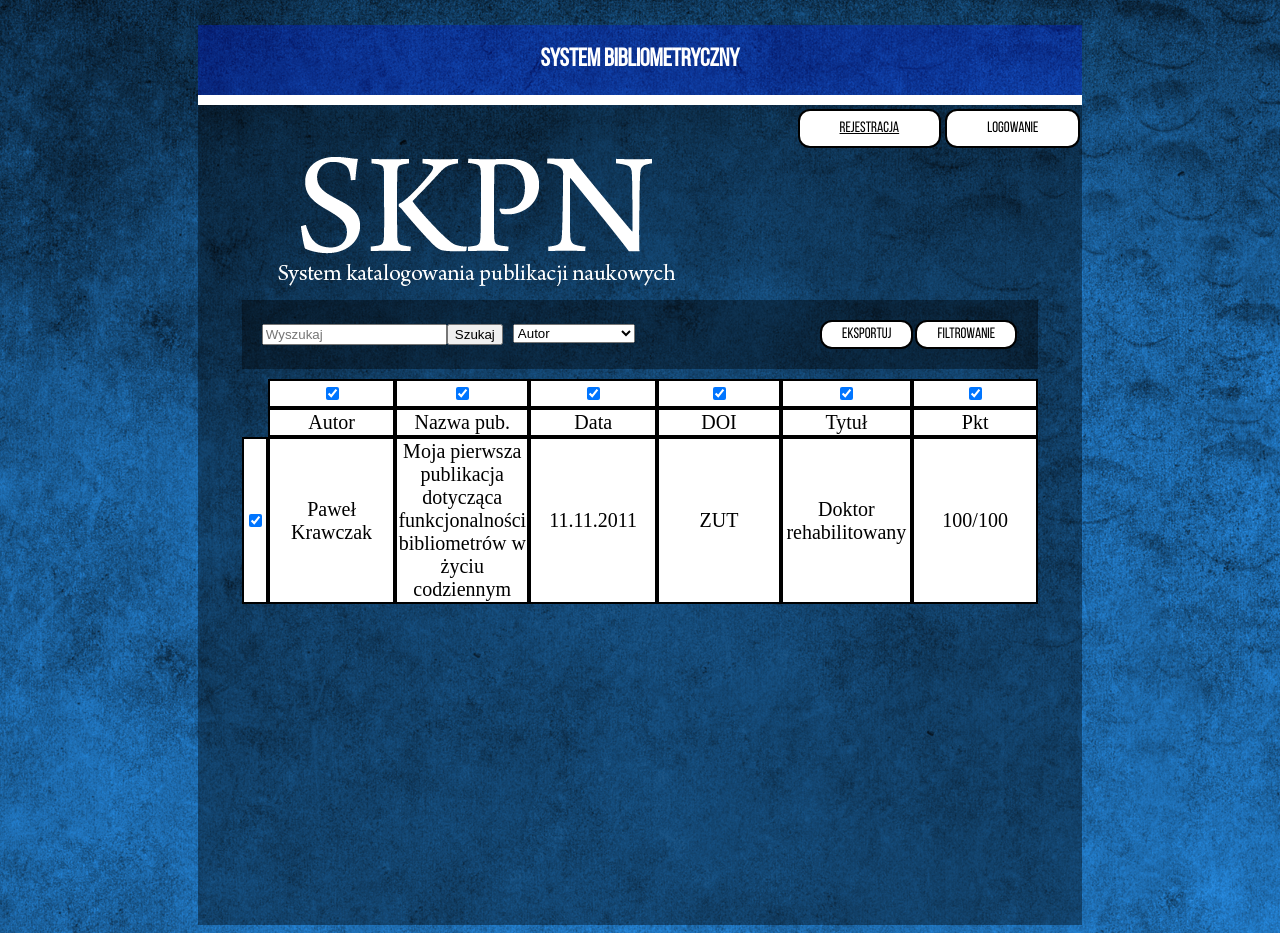
After one commit to ImRaxi/Static_HTML_page_ZUT_project, a PHP site: page /strona_glowna_niez.html in a window 1280 px wide. The commit adds this page. Run offline with PHP 8.4, Linux system fonts and the light colour scheme.

Commit message:
Updating strona

```diff
--- /dev/null
+++ b/Bibliometr HTML/css/strona_glowna_niez.css
@@ -0,0 +1,103 @@
+
+img {
+    margin-top: 40px;
+    margin-left: 80px;
+}
+
+
+.button{
+	float:right;
+    background-color: white;
+    border: 2px solid black;
+    padding: 10px 40px;
+    text-align: center;
+    margin: 4px 2px;
+    cursor: pointer;
+    font-family: Bebas;
+    color: black;
+    border-radius: 12px;
+    font-size: 15px;
+  }
+
+#wyszukiwarka{
+    padding: 20px;
+    width: 90%;
+    background-color: rgba(0,0,0, 0.4);
+    margin:auto;
+    margin-top: 10px;
+    box-sizing: border-box;
+    min-height: 50px;
+    display: flex;
+    align-items: center;
+    justify-content: space-between;
+    position: relative;
+}
+
+.button1{
+    padding: 5px 20px;
+    background-color: white;
+    border: 2px solid black;
+    text-align: center;
+    cursor: pointer;
+    font-family: Bebas;
+    color: black;
+    border-radius: 12px;
+    font-size: 15px;
+    margin: 0px 1px;
+  }
+
+  #panel{
+    position: absolute;
+    top: 72px;
+    right: 0;
+    font-size: 16px;
+    background-color: rgba(0, 0, 0, 1);
+    color: white;
+    z-index: 10;
+    display: none;
+    padding: 20px;
+    display: flex;
+    flex-direction: column;
+    display: none;
+  }
+
+  #wyszukiwarka form {
+      margin-left: 10px;
+  }
+
+  .wysz-part {
+    display: flex;
+  }
+
+  #tabela {
+    position: relative;
+    width:90%;
+    margin:auto;
+    font-size: 20px;
+    overflow: hidden;
+    margin-top: 10px;
+}
+
+#tabela td {
+    font-size: 20px;
+    text-align: center;
+    background-color: white;
+    border: 2px solid black;
+    width: 16.6%;
+}
+
+#tabela td:first-child {
+    width: 15px;
+}
+
+#panel p {
+    margin: 0px;
+    margin-left: 10px;
+    text-align: right;
+    cursor: pointer;
+}
+
+.hidden-in-table {
+    background-color: transparent !important;
+    border: none !important;
+}
--- a/Bibliometr HTML/css/template.css
+++ b/Bibliometr HTML/css/template.css
@@ -4,13 +4,13 @@
 }
 body{
     background-image: url(../IMG/to_do_strony.jpg);
+    background-repeat: none;
+    background-size: cover;
 }
 
-div#box{
+#box{
     width:70%;
-    height:900px;
-
-    margin-left: auto; margin-right: auto;
+    margin: auto;
 }
 
 header{
@@ -19,10 +19,9 @@ header{
     text-align: center;
 }
 
-header > h3{
+header h3{
     line-height: 70px;
     font-family:Bebas;
-    vertical-align: text-bottom;
 	color:white;
 	font-size:25px;
 }
--- /dev/null
+++ b/Bibliometr HTML/js/scripts.js
@@ -0,0 +1,8 @@
+function panelToggle() {
+    var panel = document.getElementById("panel");
+    if (panel.style.display == "flex") {
+        panel.style.display = "none";
+    } else {
+      panel.style.display = "flex";
+    }
+  }
--- a/Bibliometr HTML/reje.html
+++ b/Bibliometr HTML/reje.html
@@ -13,7 +13,8 @@
             <div id="divider"></div>
 
             <div id="content">
-				<img src="IMG/logoskpn.png">
+				<a href="strona_glowna_niez.html">
+				<img src="IMG/logoskpn.png"></a>
 				<div id="form">
 				<h1> REJESTRACJA </h1>
 
--- /dev/null
+++ b/Bibliometr HTML/strona_glowna_niez.html
@@ -0,0 +1,92 @@
+<!doctype html>
+
+<html>
+    <head>
+        <title>SKPN</title>
+        <link rel="stylesheet" href="./css/template.css">
+        <link rel="stylesheet" href="./css/strona_glowna_niez.css">
+        <link rel="stylesheet" href="https://cdnjs.cloudflare.com/ajax/libs/font-awesome/4.7.0/css/font-awesome.min.css">
+    </head>
+
+    <body>
+        <div id="box">
+
+            <header>
+                <h3>SYSTEM BIBLIOMETRYCZNY</h3>
+            </header>
+
+            <div id="divider"></div>
+
+            <div id="content">
+              <div id="prawa">
+                <a class="button">Logowanie</a>
+                <a class="button" href="reje.html">Rejestracja</a>
+             </div>
+
+
+            <img src="IMG/logoskpn.png">
+
+             <div id="wyszukiwarka">
+                 <div class="wysz-part">
+                    <input type="text" placeholder="Wyszukaj" id="wyszukaj_niez" id="wyszukaj">
+                    <input type="submit" value="Szukaj" id="szukaj">
+
+                    <form action="">
+                        <select name="wybor">
+                            <option>Autor</option>
+                            <option>Nazwa pbulikacji</option>
+                        </select>
+                    </form>
+                </div>
+                <div class="wysz-part">
+                    <a class="button1" onclick="panelToggle()">eksportuj</a>
+                    <a class="button1" onclick="panelToggle()">filtrowanie</a>
+                </div>
+                <div id="panel">
+                        <p onclick="panelToggle()"><i class="fa fa-times" aria-hidden="true"></i></p>
+                            <span><input type="checkbox">Autor</span>
+                            <span><input type="checkbox">Nazwa pulikacji</span>
+                            <span><input type="checkbox">Data</span>
+                            <span><input type="checkbox">DOI</span>
+                            <span><input type="checkbox">Tytuł</span>
+                            <span><input type="checkbox">Pkt</span>
+                    </div>
+            </div>
+
+
+
+
+			  <table id = "tabela" cellspacing ="0">
+                <tr>
+                    <td class ="hidden-in-table"></td>
+                    <td><input type="checkbox" checked></td>
+                    <td><input type="checkbox" checked></td>
+                    <td><input type="checkbox" checked></td>
+                    <td><input type="checkbox" checked></td>
+                    <td><input type="checkbox" checked></td>
+                    <td><input type="checkbox" checked></td>
+                </tr>
+                <tr>
+                    <td class ="hidden-in-table"></td>
+                    <td>Autor</td>
+                    <td>Nazwa pub.</td>
+                    <td>Data</td>
+                    <td>DOI</td>
+                    <td>Tytuł</td>
+                    <td>Pkt</td>
+                </tr>
+                <tr>
+                    <td><input type="checkbox" checked></td>
+                    <td>Paweł Krawczak</td>
+                    <td>Moja pierwsza publikacja dotycząca funkcjonalności bibliometrów w życiu codziennym</td>
+                    <td>11.11.2011</td>
+                    <td>ZUT</td>
+                    <td>Doktor rehabilitowany</td>
+                    <td>100/100</td>
+                </tr>
+			  </div>
+            </div>
+
+            <script src="js/scripts.js"></script>
+    </body>
+</html>
```
Also changed, not shown: Bibliometr HTML/css/panel_uz.css (+3 -5 lines), Bibliometr HTML/panel_uz.html (+10 -12 lines).
